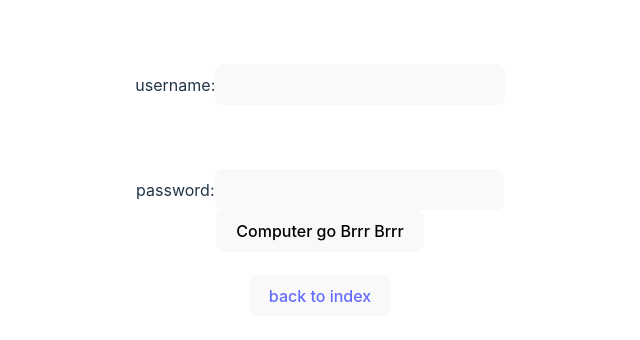
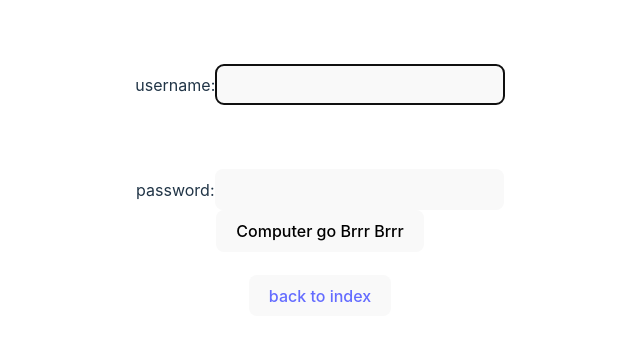
Before and after one commit to WoodenBox12/NEA-Front, a React (Vite) app: page /signup in a window 1280 px wide. Shown: the top 340 px of the page, without its empty margins (320-960 px from the left). Built offline with nearby package versions, Linux system fonts and the light colour scheme.

Commit message:
added 404 and fixed a problem on sign in page

```diff
--- a/package.json
+++ b/package.json
@@ -11,6 +11,7 @@
   },
   "dependencies": {
     "axios": "^1.6.8",
+    "js-cookie": "^3.0.5",
     "react": "^18.2.0",
     "react-dom": "^18.2.0"
   },
--- a/src/App.jsx
+++ b/src/App.jsx
@@ -1,9 +1,6 @@
 import { useState } from 'react'
-import axios from 'axios'
-import reactLogo from './assets/react.svg'
-import viteLogo from '/vite.svg'
 import './App.css'
-import { Link, Outlet } from 'react-router-dom'
+import { Link } from 'react-router-dom'
 
 function App() {
   const [count, setCount] = useState(0)
--- /dev/null
+++ b/src/components/Layout.jsx
@@ -0,0 +1,16 @@
+import axios from 'axios'
+import { useState } from 'react'
+import { Link, Outlet } from 'react-router-dom'
+
+const Layout = () => {
+
+    // mabye put cookie code in here
+
+    return(
+        <>
+            <Outlet></Outlet>
+        </>
+    )
+}
+
+export default Layout
--- /dev/null
+++ b/src/components/NoPage.jsx
@@ -0,0 +1,16 @@
+import axios from 'axios'
+import { useState } from 'react'
+import { Link } from 'react-router-dom'
+
+const NoPage = () => {
+
+    // mabye put cookie code in here
+
+    return(
+        <>
+            <h1>404</h1>
+        </>
+    )
+}
+
+export default NoPage
--- a/src/components/SignUp.jsx
+++ b/src/components/SignUp.jsx
@@ -10,13 +10,15 @@ const SignUp = () => {
     function UserUpdate(e) {
         e.preventDefault()
         axios.post(
-            "http://localhost:5000/validateusername", {"username": user}, {
+            "http://localhost:5000/validateusername", {"username": e.target.value}, {// if user instead of e.target.value its delayed
                 headers: {
                     "Content-Type": "application/json",
                 },
             }
         ).then((response) => {
             document.getElementById("validateuser").innerHTML = response.data.message
+        }).catch((err) => {
+            console.log(err.message)
         })
     }
 
@@ -27,11 +29,13 @@ const SignUp = () => {
                     <label htmlFor="username">username:</label>
                     <input
                     className="button" id="username" type="text"
-                     required // still works if under min length
+                    required autoFocus// still works if under min length
                     //onChange={(e) => SetUser(e.target.value)}
                     onBlur={(e) => {
                         SetUser(e.target.value)
                         UserUpdate(e)// dont allow submit if username in use (less work for backend)
+                        console.log(user)
+                        console.log(e.target.value)// some reason the 2 are different i have no clue why atm   i think its a react hook thing i need to learn
                     }}/>
                     <div id="validateuser" className="card"></div>
                 </div>
--- a/src/main.jsx
+++ b/src/main.jsx
@@ -1,18 +1,23 @@
 import React from 'react'
 import ReactDOM from 'react-dom/client'
-import { BrowserRouter, Routes, Route } from "react-router-dom";
+import { BrowserRouter, Routes, Route } from "react-router-dom"
 import App from './App.jsx'
 import Test from './components/Test.jsx'
-import SignUp from './components/SignUp.jsx';
+import SignUp from './components/SignUp.jsx'
+import Layout from './components/Layout.jsx'
+import NoPage from './components/NoPage.jsx'
 import './index.css'
 
 ReactDOM.createRoot(document.getElementById('root')).render(
   <React.StrictMode>
     <BrowserRouter>
       <Routes>
-        <Route path="/" element={<App />} />
-        <Route path="/test" element={<Test />} />
-        <Route path="/signup" element={<SignUp />} />
+        <Route path="/" element={<Layout />}>
+          <Route index element={<App />} />
+          <Route path="test" element={<Test />} />
+          <Route path="signup" element={<SignUp />} />
+          <Route path="*" element={<NoPage />} />
+        </Route>
       </Routes>
     </BrowserRouter>
   </React.StrictMode>
```
Also changed, not shown: 1 other file (tests, documents, lock files or other folders).
